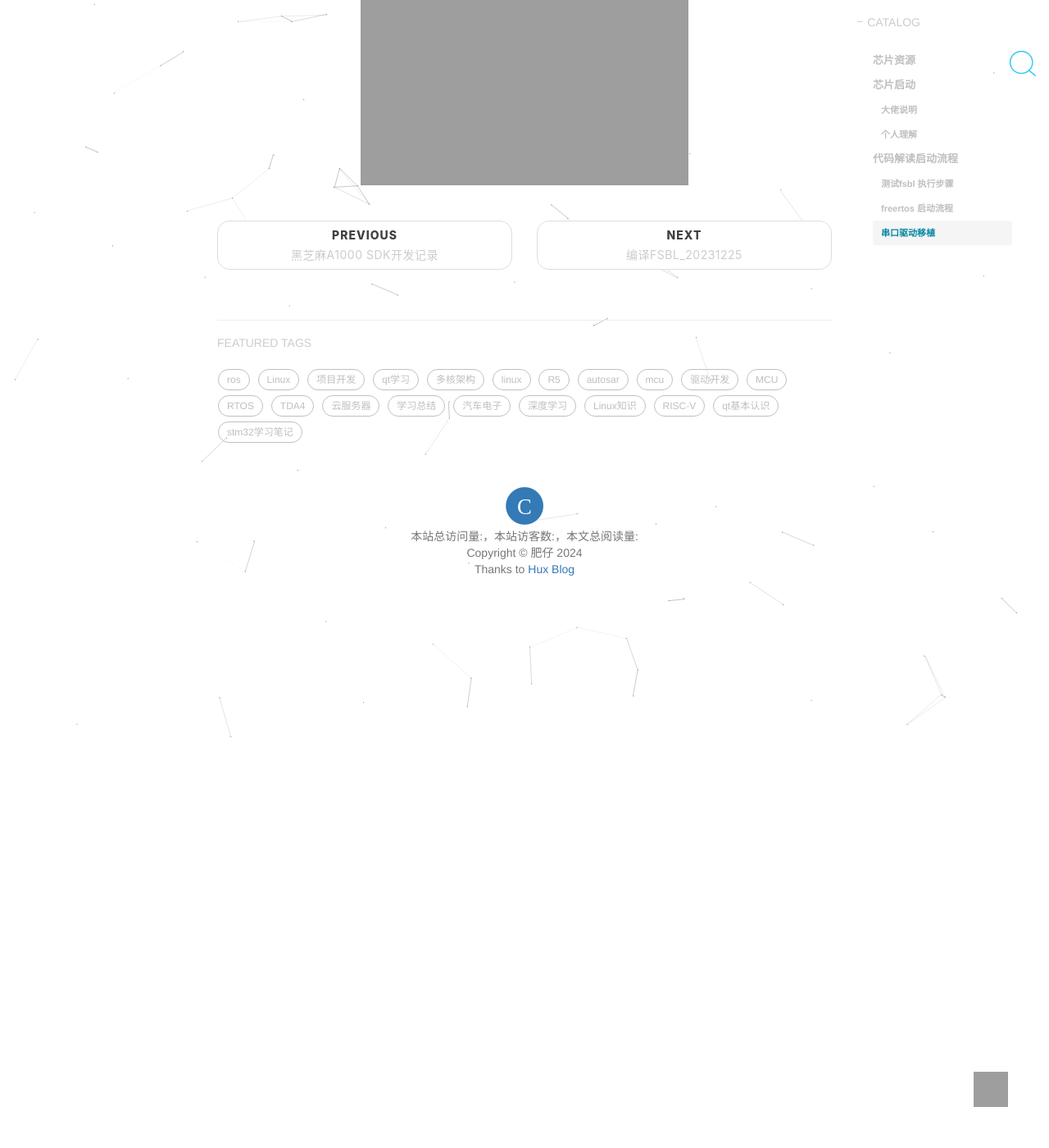
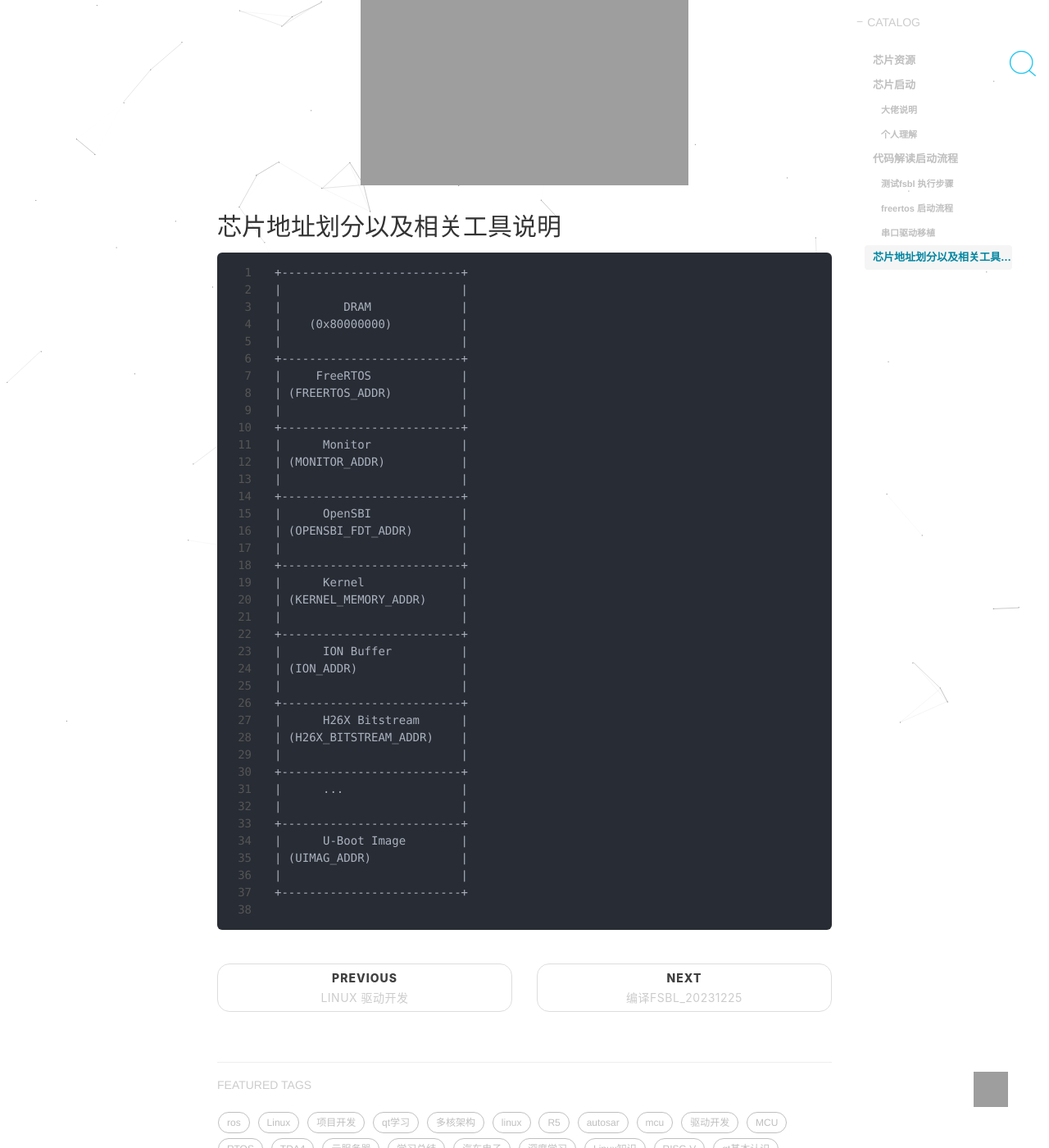
Before and after one commit to daniao2017/daniao2017.github.io, a Jekyll site: the page built from _posts/2024-05-27-RISC-V 启动流程以及SDK 编译_20231226.md, in a window 1280 px wide and 1400 px high, scrolled down 4867 px. Shown: the whole window at 82% size. Built offline with Jekyll 4.4.1, drawn with Linux system fonts in a browser that asks for light colours; nearby versions of some CDN libraries; comment, search, counter and statistics services are not loaded; grey boxes are pictures that could not be loaded.

Commit message:
更新以往笔记

````diff
--- a/_posts/2024-05-27-RISC-V 启动流程以及SDK 编译_20231226.md
+++ b/_posts/2024-05-27-RISC-V 启动流程以及SDK 编译_20231226.md
@@ -90,3 +90,47 @@ freertos 代码使能
 
 
 <img src ="https://daniao2017.github.io/img/in_post/rsicv/15.png">
+
+
+## 芯片地址划分以及相关工具说明
+
+```
++--------------------------+
+|                          |
+|         DRAM             |
+|    (0x80000000)          |
+|                          |
++--------------------------+
+|     FreeRTOS             |
+| (FREERTOS_ADDR)          |
+|                          |
++--------------------------+
+|      Monitor             |
+| (MONITOR_ADDR)           |
+|                          |
++--------------------------+
+|      OpenSBI             |
+| (OPENSBI_FDT_ADDR)       |
+|                          |
++--------------------------+
+|      Kernel              |
+| (KERNEL_MEMORY_ADDR)     |
+|                          |
++--------------------------+
+|      ION Buffer          |
+| (ION_ADDR)               |
+|                          |
++--------------------------+
+|      H26X Bitstream      |
+| (H26X_BITSTREAM_ADDR)    |
+|                          |
++--------------------------+
+|      ...                 |
+|                          |
++--------------------------+
+|      U-Boot Image        |
+| (UIMAG_ADDR)             |
+|                          |
++--------------------------+
+
+```
````
Also changed, not shown: _posts/2024-05-27-LINUX 驱动开发.md (added, +28 -0 lines), img/in_post/linux/1.png (added), img/in_post/linux/2.png (added).
